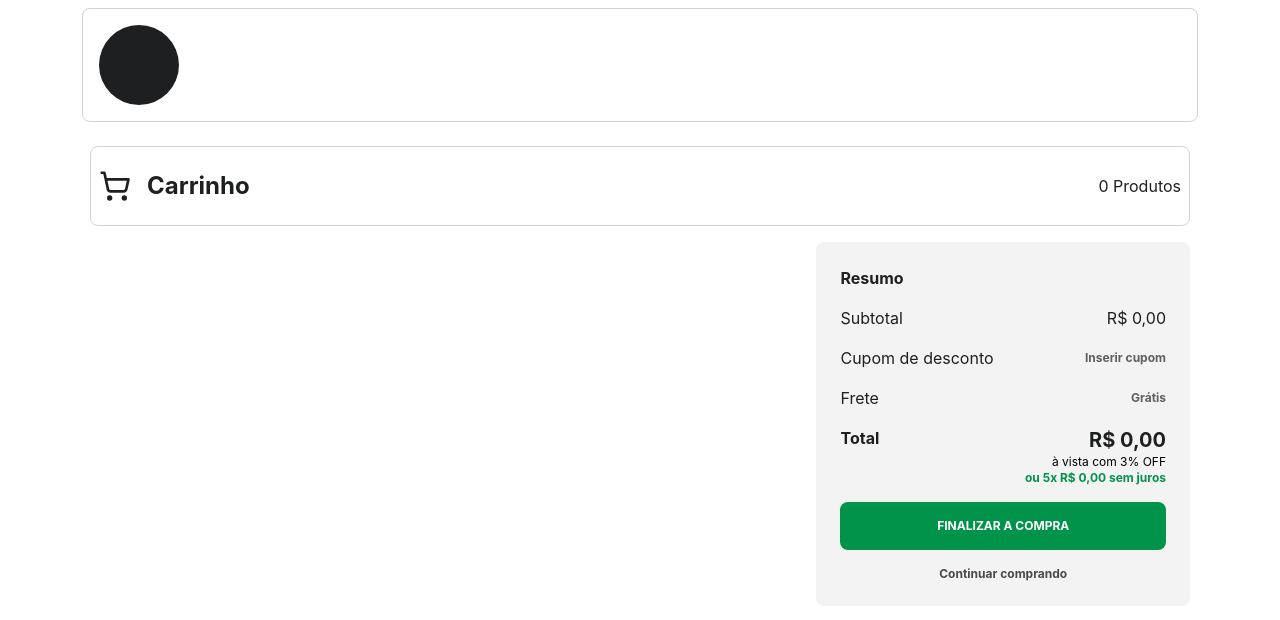
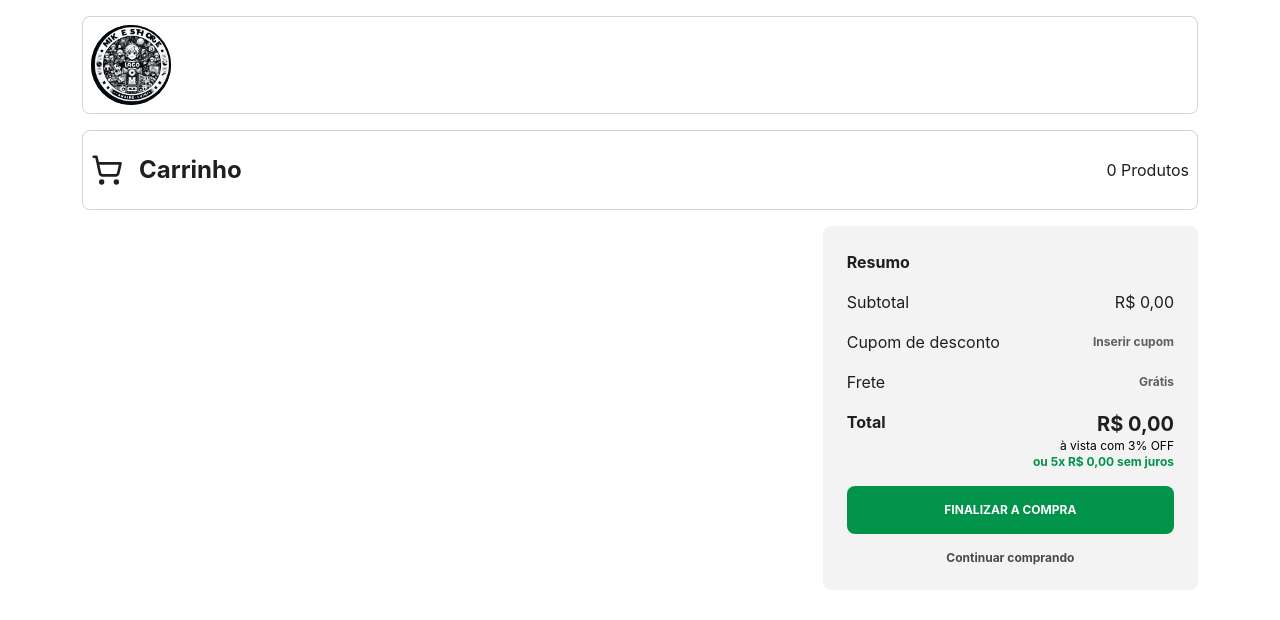
Before and after one commit to renovatt/t-shirt-store, a Vue app: page /cart in a window 1280 px wide. Shown: the top 620 px of the page. Built offline with nearby package versions, Linux system fonts and the light colour scheme.

Commit message:
feat: view login added

```diff
--- a/src/components/header/user-data-store.vue
+++ b/src/components/header/user-data-store.vue
@@ -12,7 +12,9 @@ const openCart = ref(false)
 <template>
   <section class="relative flex gap-5 px-6">
     <Search class="flex h-8 w-8 md:hidden" />
-    <CircleUserRound class="h-8 w-8" />
+    <RouterLink to="/login">
+      <CircleUserRound class="h-8 w-8" />
+    </RouterLink>
     <ShoppingBag @mouseenter="openCart = !openCart" @click="openCart = !openCart" class="h-8 w-8 cursor-pointer" />
     <CartDropdown v-show="openCart" @close="openCart = !openCart" />
     <span
--- a/src/components/the-cart-checkout.vue
+++ b/src/components/the-cart-checkout.vue
@@ -55,9 +55,10 @@ const formatFifthAsCurrency = (value: number) => {
     </div>
 
     <div class="flex w-full flex-col items-center justify-center gap-2 space-y-2">
-      <button
-        class="w-full rounded-lg bg-600 p-4 text-xs font-bold uppercase text-800 transition-all hover:opacity-95">Finalizar
-        a compra</button>
+      <RouterLink to="/login"
+        class="w-full rounded-lg bg-600 p-4 text-center text-xs font-bold uppercase text-800 transition-all hover:opacity-95">
+        Finalizar
+        a compra</RouterLink>
       <RouterLink class="text-xs font-bold text-700 opacity-80 transition-all hover:underline" to="/">Continuar
         comprando
       </RouterLink>
--- a/src/components/the-cart-dropdown.vue
+++ b/src/components/the-cart-dropdown.vue
@@ -64,9 +64,9 @@ const storeCart = useCartStore()
           carrinho
         </RouterLink>
 
-        <button class="bg-700 p-2 px-4 text-base uppercase text-800">
+        <RouterLink to="/login" class="bg-700 p-2 px-4 text-base uppercase text-800">
           Checkout
-        </button>
+        </RouterLink>
       </div>
     </section>
   </section>
--- /dev/null
+++ b/src/components/the-default-header.vue
@@ -0,0 +1,9 @@
+<script setup lang="ts">
+import Logo from './the-logo.vue';
+</script>
+
+<template>
+  <header class="w-full rounded-lg border border-700/20 p-2" @click.stop>
+    <Logo />
+  </header>
+</template>
--- a/src/components/the-header.vue
+++ b/src/components/the-header.vue
@@ -5,6 +5,7 @@ import InputSearch from './header/input-search.vue';
 import CategoriesListMobile from './header/categories-list-mobile.vue';
 import { ref } from 'vue';
 import { Menu } from 'lucide-vue-next';
+import Logo from './the-logo.vue';
 
 const isOpen = ref(false)
 
@@ -17,9 +18,7 @@ const isOpen = ref(false)
       <section class="flex w-full flex-wrap items-center justify-between">
         <div class="flex items-center justify-center gap-4">
           <Menu class="flex h-8 w-8 md:hidden" @click="isOpen = !isOpen" />
-          <RouterLink to="/">
-            <div class="h-10 w-10 rounded-full bg-700 md:h-20 md:w-20"></div>
-          </RouterLink>
+          <Logo />
         </div>
         <InputSearch />
         <UserDataStore />
--- /dev/null
+++ b/src/components/the-logo.vue
@@ -0,0 +1,7 @@
+<template>
+  <div class="h-10 w-10 rounded-full bg-700 md:h-20 md:w-20">
+    <RouterLink to="/">
+      <img src="../assets/logo.jpeg" alt="Logo" class="h-full w-full rounded-full object-contain" />
+    </RouterLink>
+  </div>
+</template>
--- a/src/router/index.ts
+++ b/src/router/index.ts
@@ -17,6 +17,11 @@ const router = createRouter({
       path: '/cart',
       name: 'cart',
       component: lazyLoad('view-cart')
+    },
+    {
+      path: '/login',
+      name: 'login',
+      component: lazyLoad('view-login')
     }
   ]
 })
--- a/src/views/view-cart.vue
+++ b/src/views/view-cart.vue
@@ -2,6 +2,7 @@
 import type { CartItem } from '@/@types';
 import CartCheckoutItem from '@/components/the-cart-checkout-item.vue';
 import CartCheckout from '@/components/the-cart-checkout.vue';
+import DefaultHeader from '@/components/the-default-header.vue';
 import { useCartStore } from '@/stores/useCartStore';
 import { ShoppingCart } from 'lucide-vue-next';
 import { computed } from 'vue';
@@ -20,12 +21,9 @@ const formatCartItemTotalAsCurrency = (item: CartItem) => {
 </script>
 
 <template>
-  <section class="container flex flex-col items-center justify-start space-y-4 p-2 tracking-normal">
-    <header class="w-full rounded-lg border border-700/20 p-4">
-      <div class="h-20 w-20 rounded-full bg-700"></div>
-    </header>
-
-    <section class="flex w-full flex-col items-center justify-start space-y-4 p-2">
+  <section class="container flex flex-col items-center justify-start space-y-4 p-2 py-4 tracking-normal">
+    <DefaultHeader />
+    <section class="flex w-full flex-col items-center justify-start space-y-4">
       <header class="flex h-20 w-full items-center justify-between rounded-lg border border-700/20 p-2">
         <div class="flex items-center justify-between gap-4">
           <ShoppingCart class="h-8 w-8 text-700" />
--- /dev/null
+++ b/src/views/view-login.vue
@@ -0,0 +1,25 @@
+<script setup lang="ts">
+import DefaultHeader from '@/components/the-default-header.vue';
+</script>
+
+<template>
+  <section class="container flex h-screen flex-col items-center justify-center gap-4 p-2 py-4 ">
+    <DefaultHeader />
+    <section class="flex h-full w-full items-center justify-center">
+      <section
+        class="flex w-[26rem] flex-col items-center justify-center gap-4 rounded-lg border border-700/20 px-6 py-10 ">
+        <h1 class="text-2xl font-semibold text-700">Faça seu login</h1>
+
+        <label for="login" class="w-full">
+          <span class="cursor-pointer text-xs">E-mail</span>
+          <input id="login" type="text" placeholder="E-mail"
+            class="block w-full rounded-md border-0 p-2.5 pl-4 pr-20 text-700 outline-none ring-1 ring-inset ring-700/20 transition-all placeholder:text-700/20 focus:ring-2 focus:ring-inset focus:ring-600 sm:text-sm sm:leading-6">
+        </label>
+        <button class="w-full rounded-lg bg-600 p-4 text-xs font-bold uppercase text-800 transition-all hover:opacity-95">
+          Continuar
+        </button>
+        <span class="text-xs">Não tem uma conta? <span class="cursor-pointer hover:underline">Cadastre-se</span></span>
+      </section>
+    </section>
+  </section>
+</template>
```
Also changed, not shown: src/assets/logo.jpeg (added).
